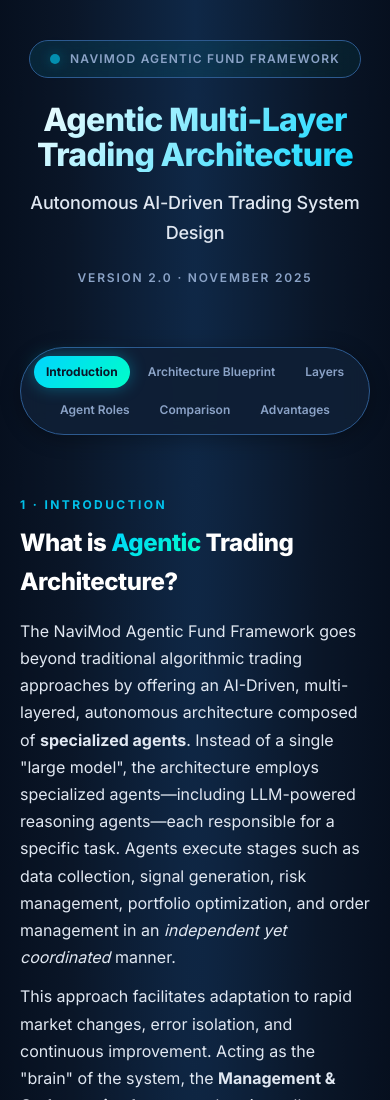
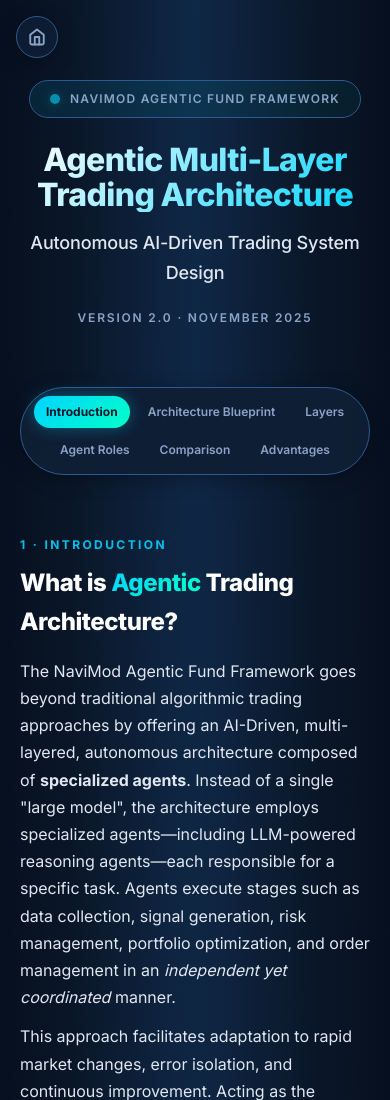
Before and after one commit to alpustundag/fundframework, a plain HTML site: page index.html in a window 390 px wide. Shown: the top 1100 px of the page. Drawn offline with Linux system fonts and the light colour scheme.

Commit message:
Add files via upload

```diff
--- a/index.html
+++ b/index.html
@@ -1,6 +1,14 @@
 <!DOCTYPE html>
 <html lang="en">
 <head>
+<script async src="https://www.googletagmanager.com/gtag/js?id=G-XRV0JVTY6Q"></script>
+<script>
+  window.dataLayer = window.dataLayer || [];
+  function gtag(){dataLayer.push(arguments);}
+  gtag('js', new Date());
+
+  gtag('config', 'G-XRV0JVTY6Q');
+</script>
   <meta charset="UTF-8" />
   <title>Agentic Multi-Layer Trading Architecture | NaviMod</title>
   <meta name="viewport" content="width=device-width, initial-scale=1" />
@@ -478,10 +486,65 @@
       letter-spacing: 0.05em;
     }
 
+    /* Home Button Style - Updated for Theme */
+    .home-button {
+      position: fixed;
+      top: 24px;
+      left: 24px;
+      z-index: 999;
+      display: flex;
+      align-items: center;
+      justify-content: center;
+      width: 48px;
+      height: 48px;
+      border-radius: 50%;
+      background: rgba(15, 31, 53, 0.9); /* --bg-card with alpha */
+      border: 1px solid var(--border-bright);
+      color: var(--text-muted); /* Icon color */
+      text-decoration: none;
+      transition: all 0.3s cubic-bezier(0.4, 0, 0.2, 1);
+      backdrop-filter: blur(12px);
+      box-shadow: 0 4px 20px rgba(0, 0, 0, 0.3);
+    }
+
+    .home-button:hover {
+      background: linear-gradient(135deg, var(--accent) 0%, var(--accent-secondary) 100%);
+      color: var(--bg-main); /* Dark icon on bright bg */
+      border-color: var(--accent);
+      transform: translateY(-2px);
+      box-shadow: 0 0 24px var(--accent-glow);
+    }
+
+    .home-button svg {
+      width: 22px;
+      height: 22px;
+      stroke-width: 2.5;
+      transition: all 0.3s cubic-bezier(0.4, 0, 0.2, 1);
+    }
+
+
     /* Responsive improvements */
     @media (max-width: 860px) {
       .page {
         padding: 40px 20px 60px;
+      }
+
+      /* Make space for home button on mobile */
+      header {
+        margin-top: 40px;
+      }
+
+      .home-button {
+        top: 16px;
+        left: 16px;
+        width: 42px;
+        height: 42px;
+      }
+
+      .home-button svg {
+        width: 18px;
+        height: 18px;
+        stroke-width: 2.5;
       }
 
       h1 {
@@ -523,6 +586,14 @@
   </style>
 </head>
 <body>
+
+  <a href="https://alpustundag.github.io/" class="home-button" aria-label="Ana Sayfa">
+    <svg xmlns="http://www.w3.org/2000/svg" viewBox="0 0 24 24" fill="none" stroke="currentColor" stroke-linecap="round" stroke-linejoin="round">
+      <path d="M3 9l9-7 9 7v11a2 2 0 0 1-2 2H5a2 2 0 0 1-2-2z"></path>
+      <polyline points="9 22 9 12 15 12 15 22"></polyline>
+    </svg>
+  </a>
+
   <div class="page">
     <header>
       <div class="logo-pill">
```
